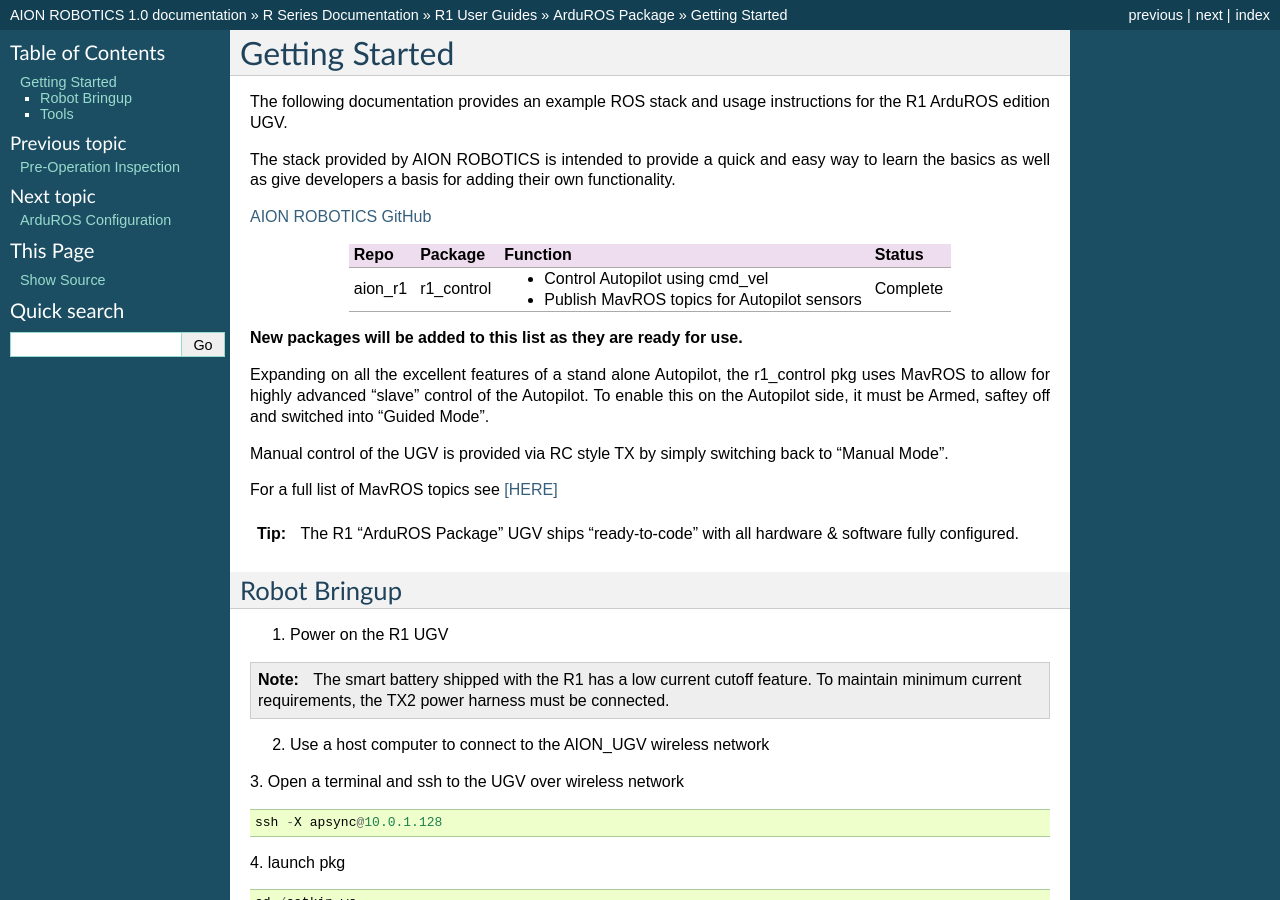
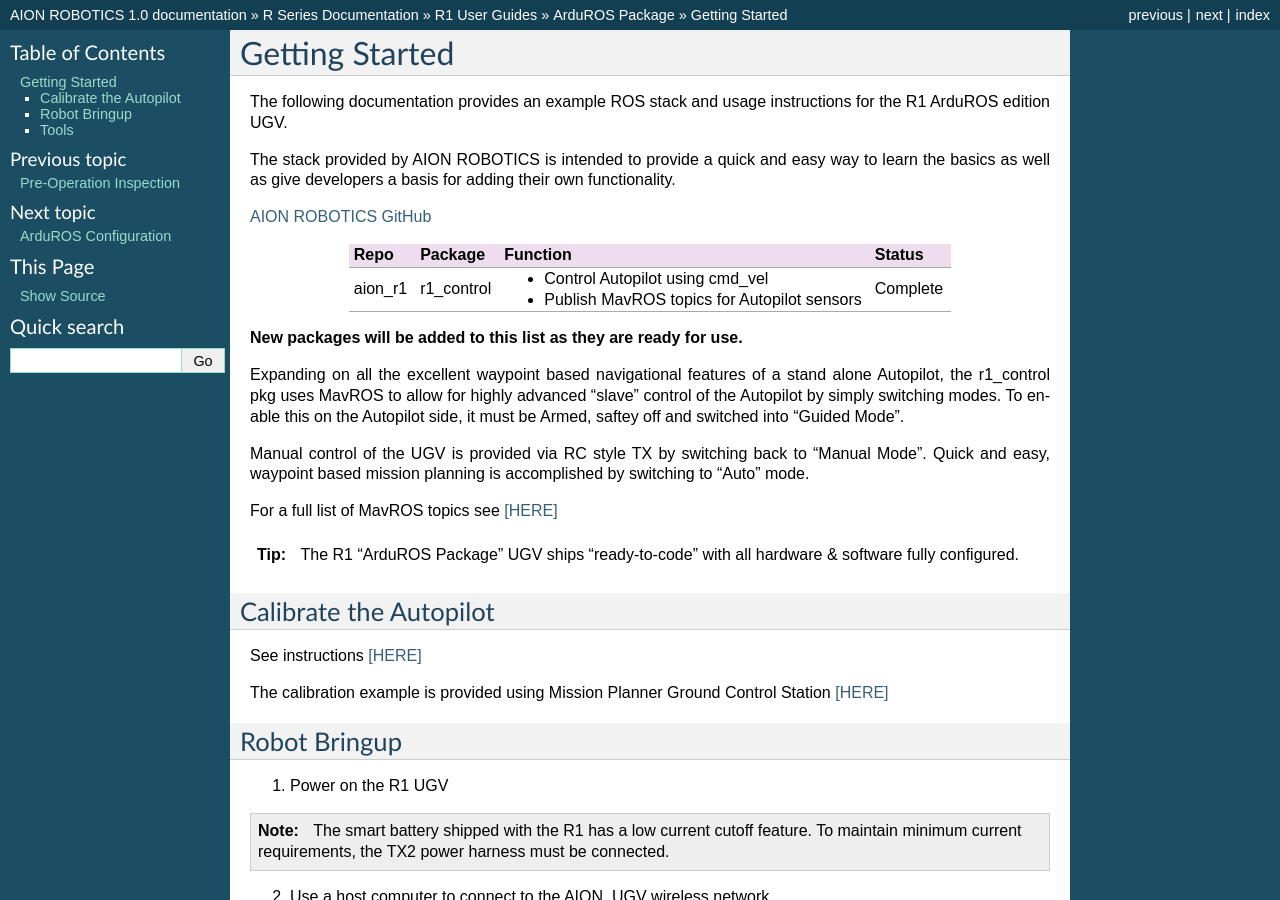
Before and after one commit to aionrobotics/docs, a Sphinx documentation site: the page built from docs/arduros-getting-started.rst, in a window 1280 px wide and 900 px high. Built offline with Sphinx 7.4.7, drawn with Linux system fonts in a browser that asks for light colours; pages that are not in the unit, such as notebooks, are missing from menus.

Commit message:
Add calibration link

```diff
--- a/docs/arduros-getting-started.rst
+++ b/docs/arduros-getting-started.rst
@@ -18,15 +18,23 @@
 
 **New packages will be added to this list as they are ready for use.**
 
-Expanding on all the excellent features of a stand alone Autopilot, the r1_control pkg uses MavROS to allow for highly advanced "slave" control of the Autopilot. To enable this on the Autopilot side, it must be Armed, saftey off and switched into "Guided Mode".
+Expanding on all the excellent waypoint based navigational features of a stand alone Autopilot, the r1_control pkg uses MavROS to allow for highly advanced "slave" control of the Autopilot by simply switching modes. To enable this on the Autopilot side, it must be Armed, saftey off and switched into "Guided Mode".
 
-Manual control of the UGV is provided via RC style TX by simply switching back to "Manual Mode".
+Manual control of the UGV is provided via RC style TX by switching back to "Manual Mode". Quick and easy, waypoint based mission planning is accomplished by switching to "Auto" mode.
 
 For a full list of MavROS topics see `[HERE] <http://wiki.ros.org/mavros>`_
 
 
 .. tip:: The R1 "ArduROS Package" UGV ships "ready-to-code" with all hardware & software fully configured.
 
+
+Calibrate the Autopilot
+-----------------------
+
+See instructions `[HERE] <http://docs.aionrobotics.com/en/latest/ardupilot-mandatory-hardware-setup.html#>`_
+
+The calibration example is provided using Mission Planner Ground Control Station
+`[HERE] <http://ardupilot.org/planner/>`_
 
 Robot Bringup
 -------------
```
